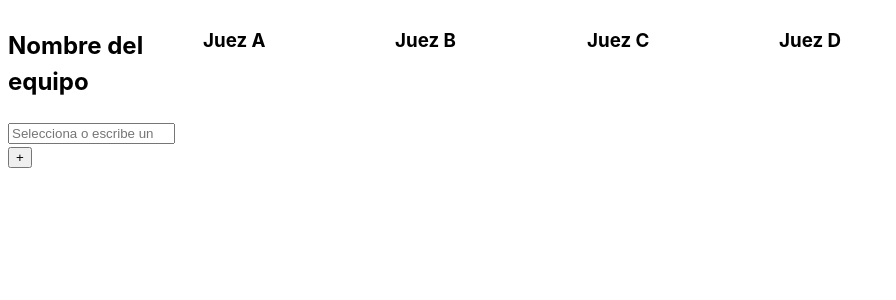
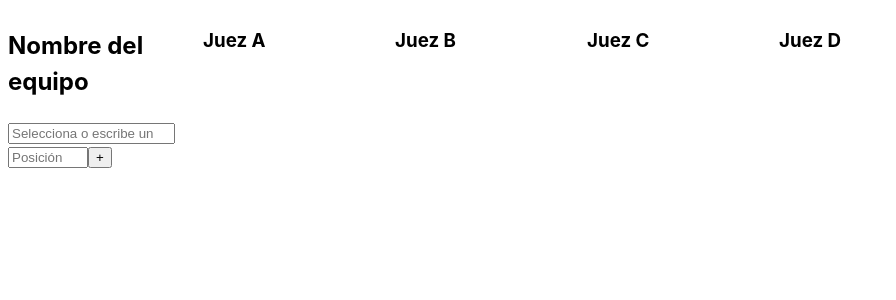
Before and after one commit to frogcovenant/team-record-system, a React (Vite) app: page / in a window 1280 px wide. Shown: the top 300 px of the page, without its empty margins (0-896 px from the left). Built offline with nearby package versions, Linux system fonts and the light colour scheme.

Commit message:
feat: use free and blocked slots + allow manual position selection

```diff
--- a/src/App.tsx
+++ b/src/App.tsx
@@ -56,70 +56,93 @@ export default function App() {
 		}
 	}, [teamOptions, teamListInfo]);
 
-	function handleSelectTeam(teamIndex: number): void {
+	// TODO: clean up this
+	function handleSelectTeam(teamIndex: number, position?: number): void {
 		let selectedTeamName = teamOptions[teamIndex];
 		let selectedTeam = teams.find((team: Team) => team.teamName === selectedTeamName);
 
 		if (selectedTeam === undefined) {
-			// Create blank team if nothing was selected
-			// TODO: find a better way to identify this blank other than current timestamp
+			// If no team is selected, add a blocked slot
 			selectedTeam = {
-				teamName: 'Vacio',
-				schoolName: Date.now().toString(),
+				teamName: 'BLOQUEADO',
+				schoolName: '',
 			};
-			selectedTeamName =  Date.now().toString();
+			selectedTeamName = 'BLOQUEADO';
 		}
 
-		// Sort the team lists by the number of teams, then by the number of teams from the same school.
-		const teamListInfoSortedByAvailability = [...teamListInfo];
+		const teamListInfoSortedByAvailability = [...teamListInfo].map(judgeInfo => ({
+			...judgeInfo,
+			teams: judgeInfo.teams.map(t => typeof t === 'string' ? { name: t, manualPosition: false } : t)
+		}));
+		let teamInserted = false;
+
+		if (position && position > 0) {
+			const judgeIndex = (position - 1) % teamListInfoSortedByAvailability.length;
+			const teamIndexInJudge = Math.floor((position - 1) / teamListInfoSortedByAvailability.length);
+			const teamsArr = teamListInfoSortedByAvailability[judgeIndex].teams;
+			while (teamsArr.length <= teamIndexInJudge) {
+				teamsArr.push({ name: '', manualPosition: false });
+			}
+			if (teamsArr[teamIndexInJudge].name === '') {
+				const isBlocked = selectedTeamName === 'BLOQUEADO';
+				teamsArr[teamIndexInJudge] = { name: selectedTeamName, manualPosition: isBlocked ? true : true };
+				teamInserted = true;
+			}
+		} else {
+			// Only count non-empty slots for balancing
 			teamListInfoSortedByAvailability.sort((teamListA, teamListB) => {
-			const teamsFromSameSchoolA = teamListA.teams.filter(
-				(teamName) => teams.find((team) => team.teamName === teamName)?.schoolName === selectedTeam.schoolName
+				const validTeamsA = teamListA.teams.filter(t => t.name !== '');
+				const validTeamsB = teamListB.teams.filter(t => t.name !== '');
+				const teamsFromSameSchoolA = validTeamsA.filter(
+					(teamObj) => teams.find((team) => team.teamName === teamObj.name)?.schoolName === selectedTeam.schoolName
 				).length;
-			const teamsFromSameSchoolB = teamListB.teams.filter(
-				(teamName) => teams.find((team) => team.teamName === teamName)?.schoolName === selectedTeam.schoolName
+				const teamsFromSameSchoolB = validTeamsB.filter(
+					(teamObj) => teams.find((team) => team.teamName === teamObj.name)?.schoolName === selectedTeam.schoolName
 				).length;
 
-			if (teamListA.teams.length < teamListB.teams.length) return -1;
-			if (teamListA.teams.length > teamListB.teams.length) return 1;
+				if (validTeamsA.length < validTeamsB.length) return -1;
+				if (validTeamsA.length > validTeamsB.length) return 1;
 
 				if (teamsFromSameSchoolA < teamsFromSameSchoolB) return -1;
 				if (teamsFromSameSchoolA > teamsFromSameSchoolB) return 1;
 
 				return 0;
 			});
+			const teamsArr = teamListInfoSortedByAvailability[0].teams;
+			const emptyIndex = teamsArr.findIndex(t => t.name === '' && !t.manualPosition);
+			if (emptyIndex !== -1) {
+				teamsArr[emptyIndex] = { name: selectedTeamName, manualPosition: false };
+			} else {
+				teamsArr.push({ name: selectedTeamName, manualPosition: false });
+			}
+			teamInserted = true;
+		}
 
-		// Add the selected team to the list that has the least number of teams from the same school
-		teamListInfoSortedByAvailability[0].teams.push(selectedTeamName);
-
-		// Sort the team list info alphabetically by judge name
 		teamListInfoSortedByAvailability.sort((a, b) => a.judge.localeCompare(b.judge));
-
-		// Update state and trigger localStorage save via useEffect
+		if (teamInserted) {
 			setTeamListInfo(teamListInfoSortedByAvailability);
 			setTeamOptions(teamOptions.filter((team) => team !== selectedTeamName));
 		}
+	}
 
-	// TODO: refactor this function and move re-usable code here and in handleSelectTeam()
+	// TODO: clean up this
 	function handleDeleteTeam(judgeIndex: number, teamName: string): void {
-		// Remove the deleted team from the current judge's list
-		const updatedTeamListInfo = [...teamListInfo];
-		updatedTeamListInfo[judgeIndex].teams = updatedTeamListInfo[judgeIndex].teams.filter(
-			(team) => team !== teamName
-		);
-
-		// Add the deleted team back to the general team options list
+		const updatedTeamListInfo = [...teamListInfo].map(judgeInfo => ({
+			...judgeInfo,
+			teams: judgeInfo.teams.map(t => typeof t === 'string' ? { name: t, manualPosition: false } : t)
+		}));
+		const teamsArr = updatedTeamListInfo[judgeIndex].teams;
+		const teamObjIndex = teamsArr.findIndex(t => t.name === teamName);
+		if (teamObjIndex !== -1) {
+			const manual = teamsArr[teamObjIndex].manualPosition;
+			teamsArr[teamObjIndex] = { name: '', manualPosition: manual };
+		}
 		const teamToReAdd = teams.find((team: Team) => team.teamName === teamName);
 		if (teamToReAdd) {
-			// Re-add the deleted team to the team options list
 			const updatedTeamOptions = [...teamOptions, teamToReAdd.teamName];
 			setTeamOptions(updatedTeamOptions);
 		}
-
-		// Sort the team list info alphabetically by judge name
 		updatedTeamListInfo.sort((a, b) => a.judge.localeCompare(b.judge));
-
-		// Update the state and local storage
 		setTeamListInfo(updatedTeamListInfo);
 	}
 
--- a/src/components/TeamList.tsx
+++ b/src/components/TeamList.tsx
@@ -3,7 +3,7 @@ import teams from './../data/teams';
 import './TeamList.css';
 
 export interface TeamListProps {
-	teams: string[];
+	teams: { name: string; manualPosition: boolean }[];
 	judge: string;
 	judgeNumber: number;
 	maxJudgeNumber: number;
@@ -19,23 +19,24 @@ export default function TeamList(props: TeamListProps) {
 			<div>
 				{/* TODO: move styles to css classes */}
 				<ol style={{ listStyle: 'none', paddingLeft: 0 }}>
-					{props.teams.map((team, index) => {
+					{props.teams.map((teamObj, index) => {
 						const number = props.judgeNumber + 1 + index * props.maxJudgeNumber;
-
 						return (
 							<li key={index} style={{ position: 'relative', marginBottom: '8px' }}>
 								<span style={{ fontWeight: 'bold', marginRight: '6px' }}>{number}.</span>
-								<span>{team}</span>
+								<span>{teamObj.name || <em>libre</em>}</span>
+								{teamObj.name && (
 									<button
 										className='delete-team-button'
-									onClick={() => props.onDeleteTeam?.(team)}
+										onClick={() => props.onDeleteTeam?.(teamObj.name)}
 										style={{ marginLeft: '8px' }}
 									>
 										X
 									</button>
+								)}
 								<br />
 								<span>
-									({teams.find(teamObject => team === teamObject.teamName)?.schoolName})
+									{teamObj.name && teamObj.name != 'BLOQUEADO' ? `(${teams.find(teamObject => teamObj.name === teamObject.teamName)?.schoolName})` : ''}
 								</span>
 							</li>
 						);
--- a/src/components/TeamSelector.tsx
+++ b/src/components/TeamSelector.tsx
@@ -4,21 +4,26 @@ import './TeamSelector.css';
 
 interface TeamSelectorProps {
     teamOptions: string[];
-    onSelectTeam: (teamIndex: number) => void;
+    onSelectTeam: (teamIndex: number, position?: number) => void; // updated to accept position
 }
 
 export default function TeamSelector(props: TeamSelectorProps) {
     const [selectedValue, setSelectedValue] = useState<string>('');
+    const [position, setPosition] = useState<string>('');
 
     const handleSelectChange = (event: React.ChangeEvent<HTMLInputElement>) => {
         setSelectedValue(event.target.value);
     };
 
+    const handlePositionChange = (event: React.ChangeEvent<HTMLInputElement>) => {
+        setPosition(event.target.value);
+    };
+
     const handleButtonClick = () => {
-        // Find the index of the selected team in the teamOptions array, if team is not found then add a blank
-        props.onSelectTeam(props.teamOptions.indexOf(selectedValue));
-        // Clear the input field after the team is selected
+        const pos = position ? parseInt(position) : undefined;
+        props.onSelectTeam(props.teamOptions.indexOf(selectedValue), pos);
         setSelectedValue('');
+        setPosition('');
     };
 
     return (
@@ -38,6 +43,15 @@ export default function TeamSelector(props: TeamSelectorProps) {
                     )
                 })}
             </datalist>
+            {/* TODO: move styles to css classes */}
+            <input
+                type="number"
+                min="1"
+                value={position}
+                onChange={handlePositionChange}
+                placeholder="Posición"
+                style={{ width: '80px' }}
+            />
             <button onClick={handleButtonClick}>+</button>
         </div>
     );
```
Lines whose indentation alone changed are shown as unchanged.
